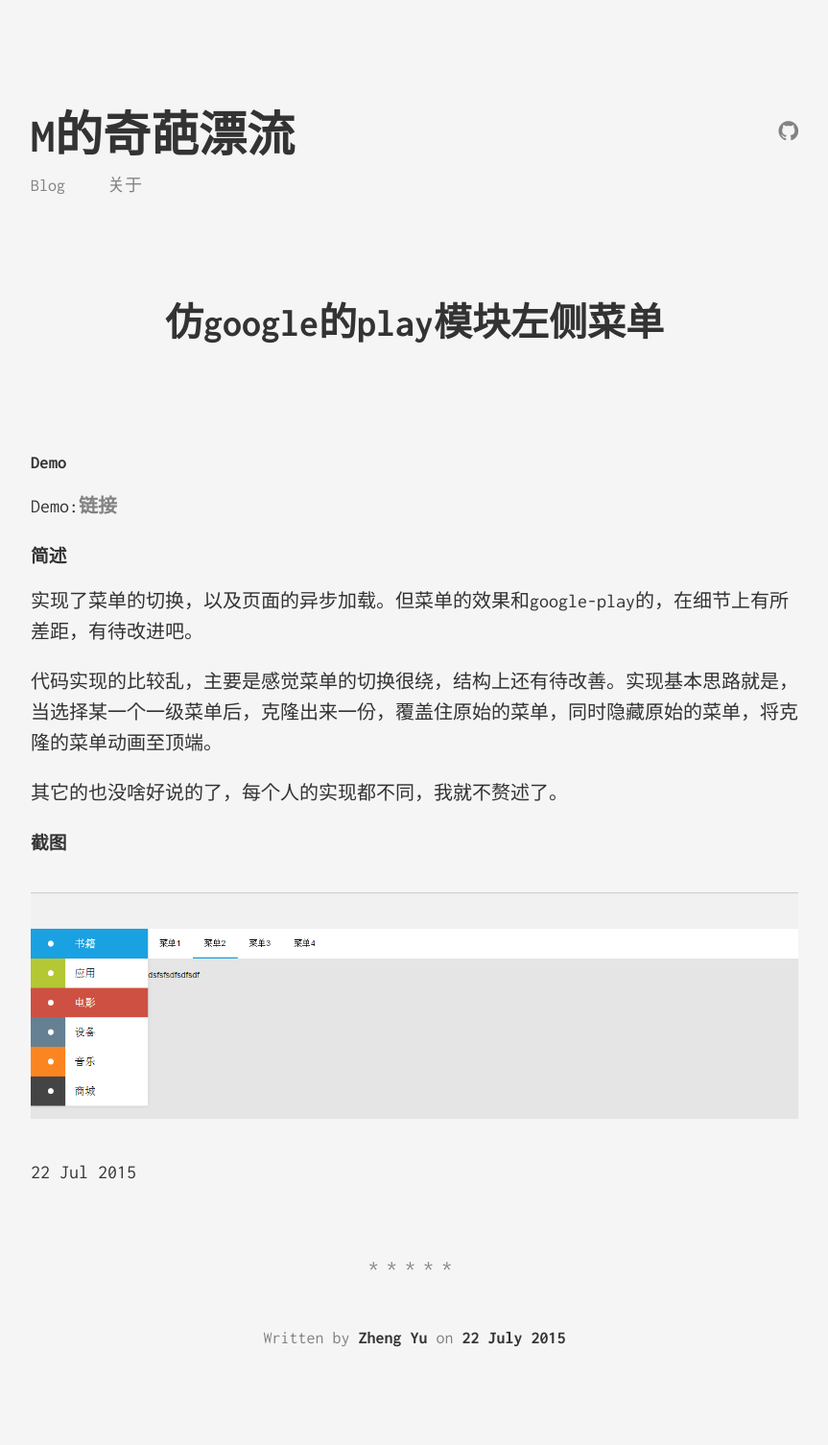
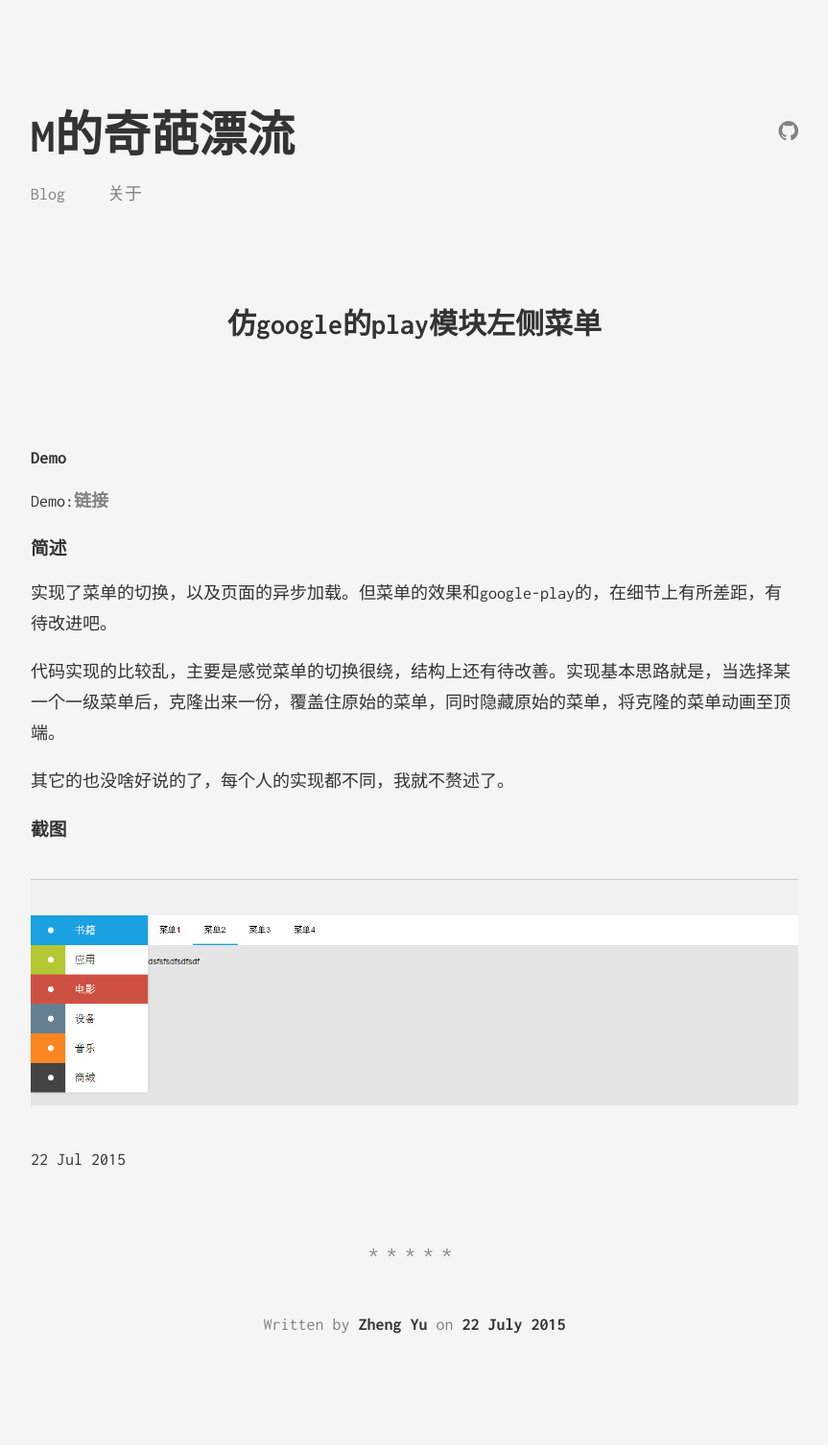
Before and after one commit to AxeMea/axemea.github.com, a Jekyll site: the page built from _posts/2015-07-22-仿google的play模块左侧菜单.md, in a window 1280 px wide. Shown: the whole page at 96% size, without its empty margins (208-1071 px from the left). Built offline with Jekyll 4.4.1, drawn with Linux system fonts in a browser that asks for light colours; comment, search, counter and statistics services are not loaded.

Commit message:
init: 新主题初始化

```diff
--- a/_sass/_default.scss
+++ b/_sass/_default.scss
@@ -16,7 +16,7 @@
 }
 
 p {
-    font-size: 20px;
+    font-size: 18px;
     line-height: 32px;
 }
 
@@ -87,7 +87,7 @@
     color: $cloudy;
     font-size: 18px;
     margin:0px;
-    margin-top: 6px;
+    margin-top: 15px;
     padding: 0px;
     list-style-type: none;
 }
@@ -140,7 +140,7 @@
 }
 
 .post-title__text {
-    font-size: 40px;
+    font-size: 30px;
 }
 
 .post-title__subtitle {
```
Also changed, not shown: 3 other files.
